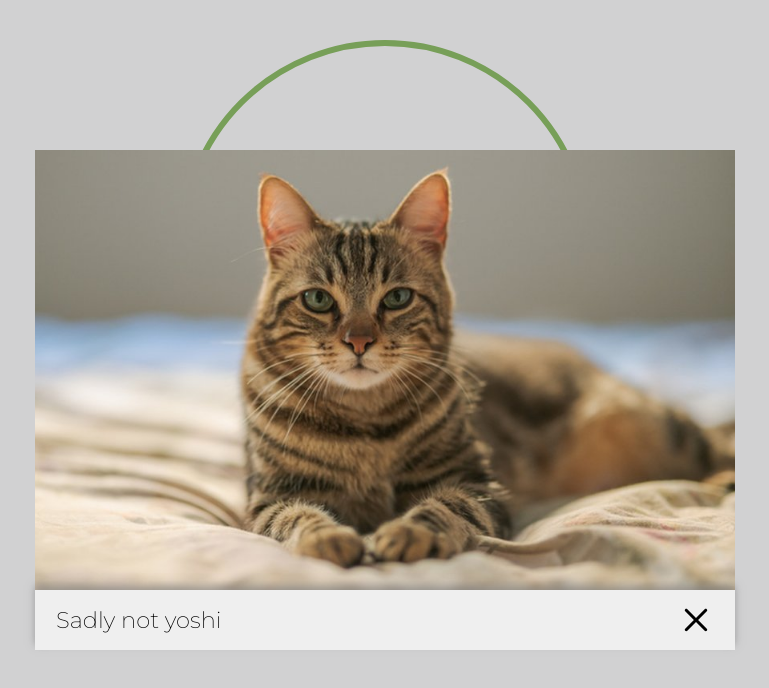
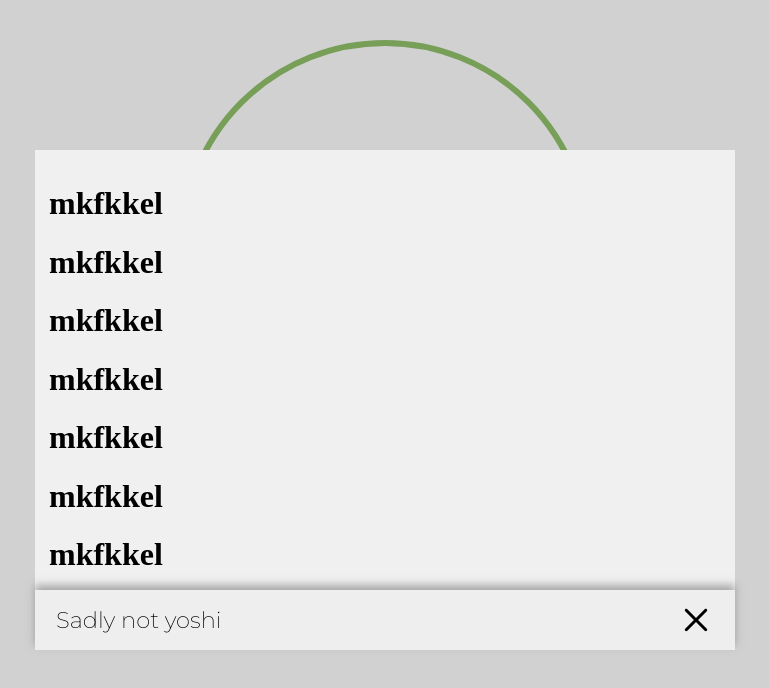
Before and after one commit to Liberontissauri/Yoshy, a Vue app: page / in a window 1280 px wide. Shown: the top 688 px of the page, without its empty margins (255-1024 px from the left). Built offline with nearby package versions, Linux system fonts and the light colour scheme.

Commit message:
start of the settigns page

```diff
--- a/src/App.vue
+++ b/src/App.vue
@@ -11,6 +11,11 @@
   @dialog_close="closeImg"
   ><img :src="require('@/assets/catcat.jpg')" alt="" class="dialog-img"></dialogYoshi>
 
+   <dialogYoshi :active="isOpen_settings_dialog" :title="'Sadly not yoshi'" @dialog_close="closeImg">
+     <settings/>
+     </dialogYoshi>
+
+
 </template>
 
 <script>
@@ -18,6 +23,7 @@ import clock from './components/clock';
 import dialogYoshi from './components/dialogYoshi'
 import buttonYoshi from './components/buttonYoshi'
 import numberInput from './components/numberInput';
+import settings from './components/settings'
 
 
 export default {
@@ -27,12 +33,16 @@ export default {
     buttonYoshi,
     numberInput,
     dialogYoshi,
+    settings,
   },
   methods: {
     clickTimerButton() {
       this.$store.dispatch('toggleRunning');
     },
     closeImg() {
+      this.$store.commit('setImgDialogOpen', false);
+    },
+    closeSettings() {
       this.$store.commit('setImgDialogOpen', false);
     }
   },
@@ -49,6 +59,9 @@ export default {
     },
     isOpen_img_dialog() {
       return this.$store.getters.getImgDialogOpen;
+    },
+    isOpen_settings_dialog() {
+      return this.$store.getters.getSettingsDialogOpen;
     }
   },
   mounted() {
--- /dev/null
+++ b/src/components/settings.vue
@@ -0,0 +1,31 @@
+<template>
+  <div class="settings-div">
+      <h1>mkfkkel</h1>
+      <h1>mkfkkel</h1>
+      <h1>mkfkkel</h1>
+      <h1>mkfkkel</h1>
+      <h1>mkfkkel</h1>
+      <h1>mkfkkel</h1>
+      <h1>mkfkkel</h1>
+      <h1>mkfkkel</h1>
+      <h1>mkfkkel</h1>
+      <h1>mkfkkel</h1>
+
+  </div>
+</template>
+
+<script>
+export default {
+
+}
+</script>
+
+<style>
+    .settings-div {
+        height: 94%;
+        width: 96%;
+        padding: 2%;
+        overflow: scroll;
+        overflow-x: hidden;
+    }
+</style>
--- a/src/store/index.js
+++ b/src/store/index.js
@@ -5,7 +5,8 @@ export default createStore({
     timer_time: 0, // In seconds
     input_time: 0,      // In minutes
     running: true,
-    img_dialog_open: true,
+    img_dialog_open: false,
+    settings_dialog_open: true,
   },
   getters: {
     getTime(state) {
@@ -19,6 +20,9 @@ export default createStore({
     },
     getImgDialogOpen(state) {
       return state.img_dialog_open;
+    },
+    getSettingsDialogOpen(state) {
+      return state.settings_dialog_open;
     }
   },
   mutations: {
```
